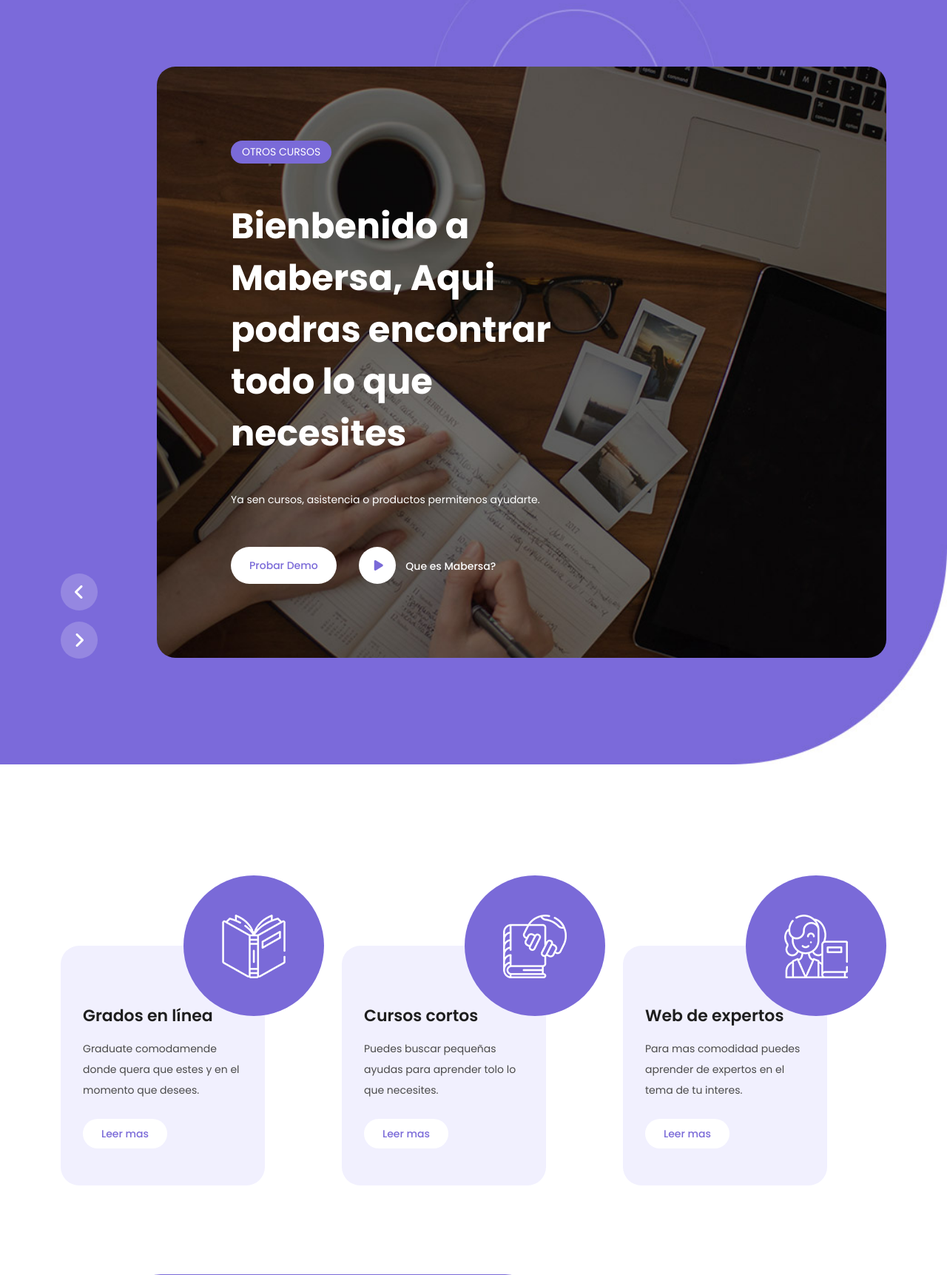
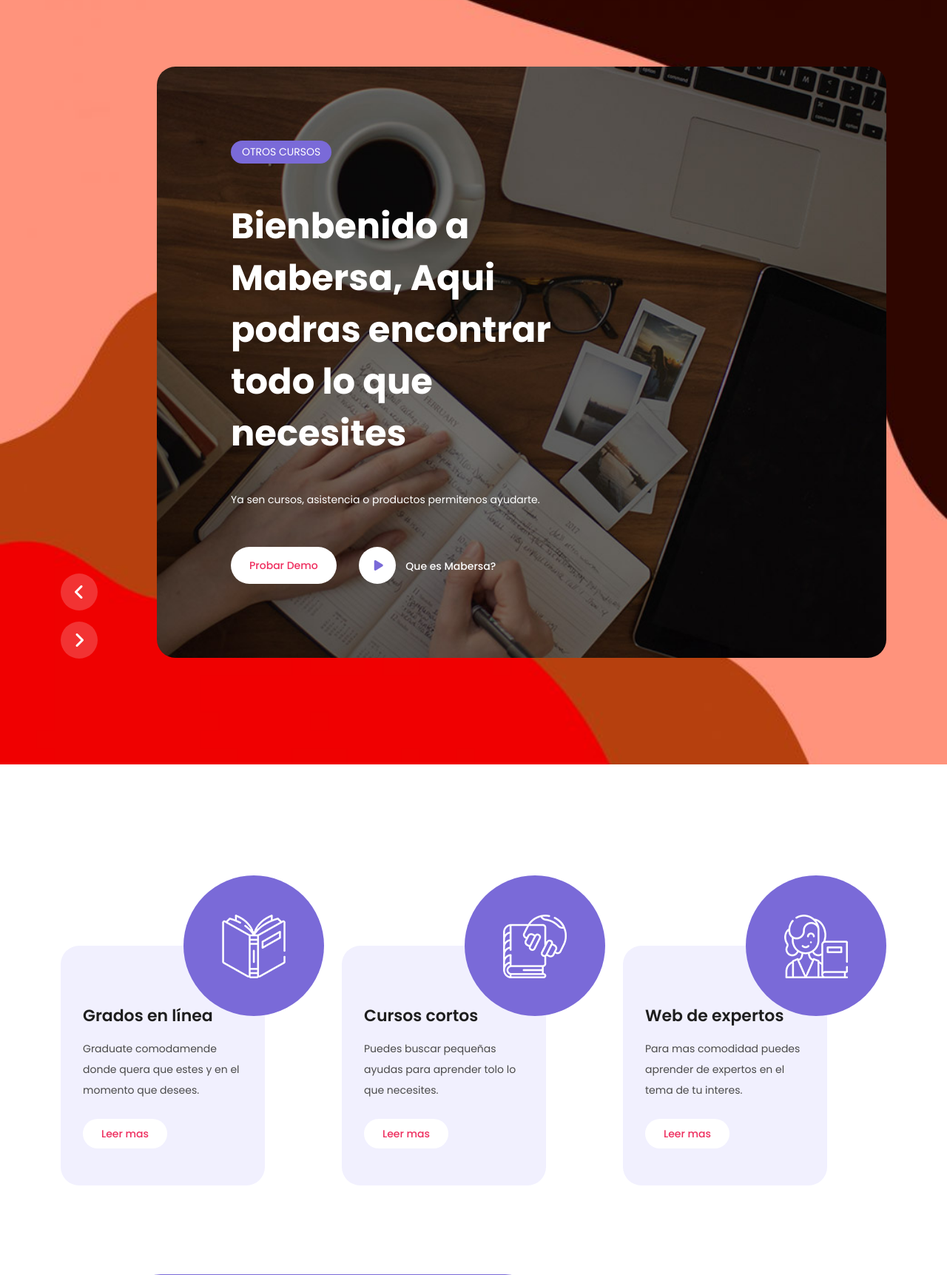
Before and after one commit to kronBELET/mabersa, a PHP site: page /pagina_principal/index.php in a window 1280 px wide. Shown: the part 80-1803 px from the top of the page at 74% size. Run offline with PHP 8.4, Linux system fonts and the light colour scheme.

Commit message:
Add files via upload

```diff
--- a/assets/css/style.css
+++ b/assets/css/style.css
@@ -13,3 +13,8 @@
 .background-header{
     background-color: rgb(238, 45, 94) !important;
 }
+
+.main-button a{
+    color: rgb(238, 45, 94) !important;
+
+}
```
Also changed, not shown: assets/images/banner-bg.jpg.
